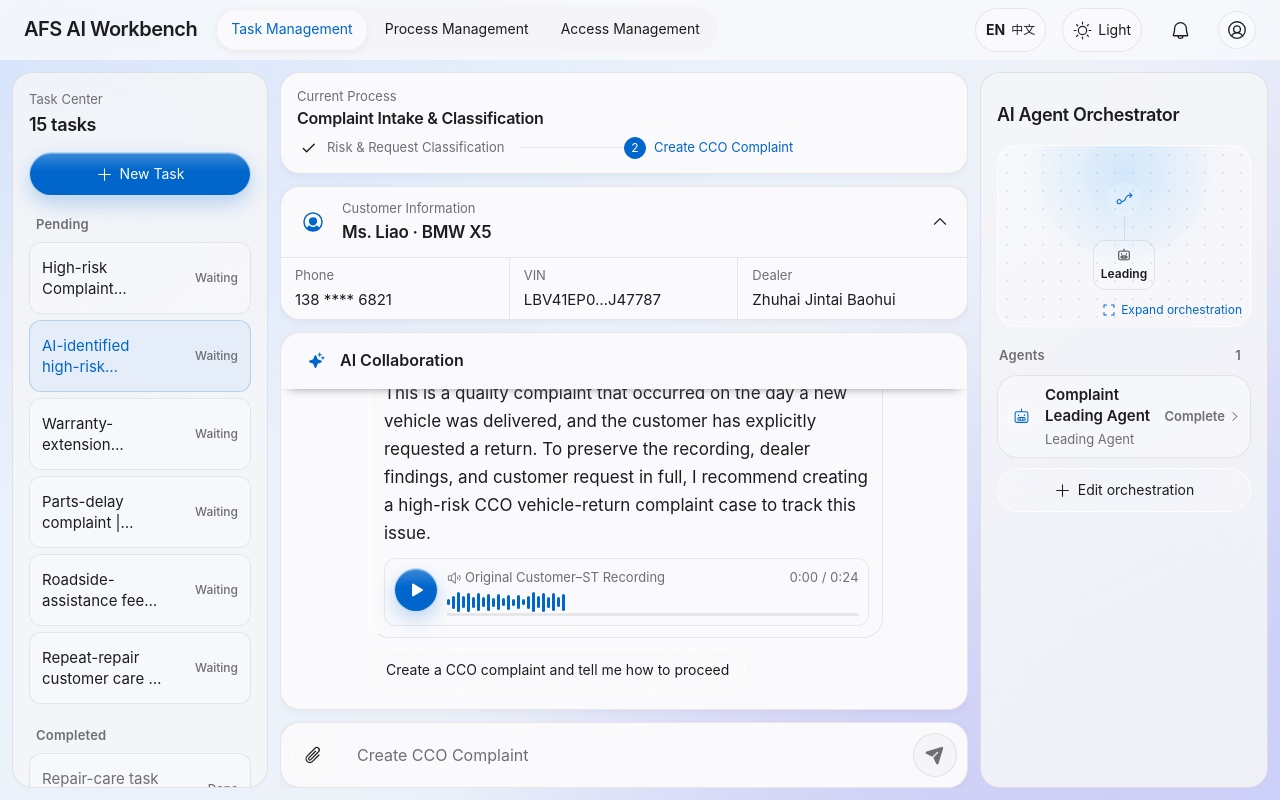
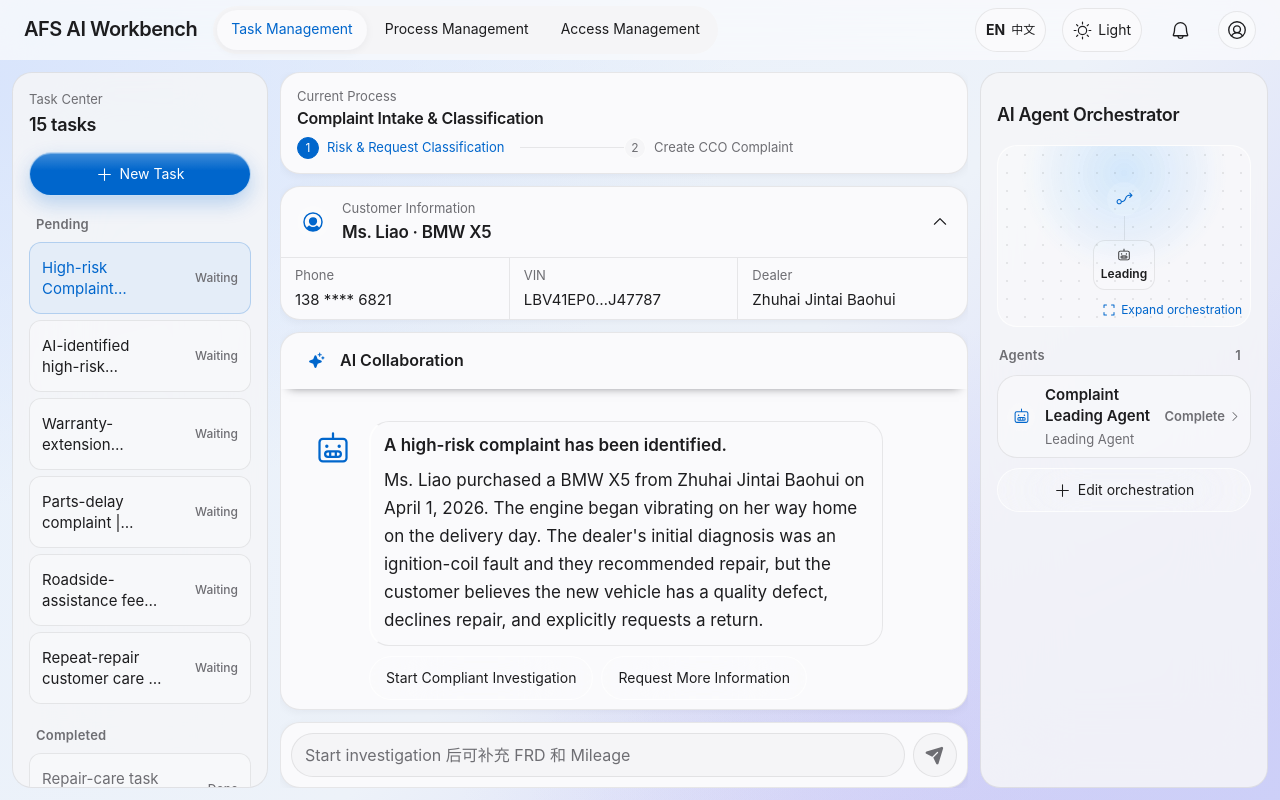
Before and after one commit to congwei98/afs-ai-demo-web, a Next.js app: page /chat in a window 1280 px wide. Built offline with nearby package versions, Linux system fonts and the light colour scheme.

Commit message:
feat: focus complaint investigation by default

```diff
--- a/app/chat/ChatWorkbench.tsx
+++ b/app/chat/ChatWorkbench.tsx
@@ -291,7 +291,7 @@
   const [dealerModal, setDealerModal] = useState<"repair" | "supplement" | null>(null);
   const [documentsComplete, setDocumentsComplete] = useState(true);
   const [drawer, setDrawer] = useState<"tasks" | "agents" | null>(null);
-  const [taskView, setTaskView] = useState<TaskView>("main");
+  const [taskView, setTaskView] = useState<TaskView>("complaint-investigation");
   const [agentStates, setAgentStates] = useState<Record<string, AgentStatus>>({ router: "running" });
   const [approvals, setApprovals] = useState({ "repair-history": false, technical: false, mobility: false, warranty: false, legal: false, parts: false });
   const [partsReady] = useState(false);
@@ -310,10 +310,15 @@
     "complaint-leading": "waiting",
   });
   const [complaintInvestigationStarted, setComplaintInvestigationStarted] = useState(false);
+  const [complaintPlanAgentsVisible, setComplaintPlanAgentsVisible] = useState(false);
+  const [complaintWarrantyRequested, setComplaintWarrantyRequested] = useState(false);
+  const [complaintInput, setComplaintInput] = useState("");
   const nextId = useRef(3);
   const timers = useRef<ReturnType<typeof setTimeout>[]>([]);
   const repairQueryTimer = useRef<ReturnType<typeof setTimeout> | null>(null);
   const complaintTimers = useRef<ReturnType<typeof setTimeout>[]>([]);
+  const complaintNextId = useRef(2);
+  const complaintInitialStarted = useRef(false);
   const messageEnd = useRef<HTMLDivElement>(null);
   const fileInput = useRef<HTMLInputElement>(null);
   const initialStarted = useRef(false);
@@ -347,7 +352,14 @@
     detail: repairQueryStatus === "done" ? `已查询 ${repairQueryVehicle} 的全部维修记录，共返回 ${mockRepairRecords.length} 条。` : "正在识别车辆标识并查询全部维修工单。",
     instruction: `查询 ${repairQueryVehicle} 的全部维修记录，并按时间顺序返回。`,
   }] : [], [repairQueryStatus, repairQueryVehicle]);
-  const activeGraphNodes = taskView === "repair-query" ? repairQueryNodes : taskView === "complaint-investigation" ? complaintInvestigationNodes.filter((node) => node.id === "complaint-leading" || complaintInvestigationStarted) : graphNodes;
+  const complaintGraphNodes = useMemo(() => {
+    if (!complaintInvestigationStarted) return complaintInvestigationNodes.filter((node) => node.id === "complaint-leading");
+    return [
+      ...complaintInvestigationNodes,
+      ...baseGraphs.retention.filter((node) => node.id === "retention" || (complaintPlanAgentsVisible && node.id !== "customer-care" && (complaintWarrantyRequested || node.id !== "warranty"))),
+    ];
+  }, [complaintInvestigationStarted, complaintPlanAgentsVisible, complaintWarrantyRequested]);
+  const activeGraphNodes = taskView === "repair-query" ? repairQueryNodes : taskView === "complaint-investigation" ? complaintGraphNodes : graphNodes;
   const activeAgentStates = taskView === "repair-query" && repairQueryStatus ? { "adhoc-repair-history": repairQueryStatus } : taskView === "complaint-investigation" ? complaintAgentStates : agentStates;
   const selected = activeGraphNodes.find((node) => node.id === selectedNode) ?? activeGraphNodes[0];
 
@@ -371,6 +383,10 @@
   const startComplaintInvestigationTask = () => {
     clearComplaintTimers();
     setComplaintInvestigationStarted(false);
+    setComplaintPlanAgentsVisible(false);
+    setComplaintWarrantyRequested(false);
+    setComplaintInput("");
+    complaintNextId.current = 2;
     setComplaintAgentStates({ "complaint-leading": "running" });
     setComplaintMessages(complaintInvestigationMessages.map((message) => ({ ...message, visible: 0, streaming: true })));
     let visible = 0;
@@ -386,6 +402,31 @@
     };
     complaintTimers.current.push(setTimeout(streamResponse, 180));
   };
+
+  const streamComplaintAssistant = (body: string, options?: { plan?: PlanRow[]; actions?: string[]; onDone?: () => void }) => {
+    const id = complaintNextId.current++;
+    setComplaintMessages((current) => [...current, { id, role: "assistant", body, plan: options?.plan, actions: options?.actions, visible: 0, streaming: true }]);
+    let visible = 0;
+    const tick = () => {
+      visible += 1;
+      setComplaintMessages((current) => current.map((message) => message.id === id ? { ...message, visible } : message));
+      if (visible < body.length) {
+        complaintTimers.current.push(setTimeout(tick, 30));
+        return;
+      }
+      setComplaintMessages((current) => current.map((message) => message.id === id ? { ...message, visible: body.length, streaming: false } : message));
+      options?.onDone?.();
+    };
+    complaintTimers.current.push(setTimeout(tick, 180));
+  };
+
+  useEffect(() => {
+    if (complaintInitialStarted.current) return;
+    complaintInitialStarted.current = true;
+    startComplaintInvestigationTask();
+    // The starter intentionally runs once per page load so refresh always begins in this task.
+    // eslint-disable-next-line react-hooks/exhaustive-deps
+  }, []);
 
   useEffect(() => {
     if (initialStarted.current) return;
@@ -691,24 +732,51 @@
   };
 
   const handleComplaintAction = (action: string) => {
-    const userMessage: Message = { id: Date.now(), role: "user", body: action, visible: action.length };
+    const userMessage: Message = { id: complaintNextId.current++, role: "user", body: action, visible: action.length };
     if (action === "Start Compliant Investigation") {
-      setComplaintMessages((current) => [...current, userMessage, {
-        id: Date.now() + 1,
-        role: "assistant",
-        body: "Compliant Investigation 已启动。我会先核实车辆故障、经销商检查结论与客户退车诉求，并在需要业务确认时发起补充信息请求。",
-        visible: 72,
-      }]);
+      setComplaintMessages((current) => [...current, userMessage]);
       setComplaintInvestigationStarted(true);
       setComplaintAgentStates({ "complaint-leading": "done", "complaint-investigation-process": "running" });
+      streamComplaintAssistant("我推荐按下面的顺序执行。\n\n客户在购车当日就发现故障，因此先核实购车日附近的维修工单，确认客户提供的故障信息与经销商记录是否一致。随后查询已登记的维修方案，明确后续修复安排。\n\n维修期间的出行安排也会影响客户是否愿意继续沟通，因此我会查询经销商是否有可用代步车。", {
+        plan: retentionPlan,
+        actions: ["按建议开始"],
+        onDone: () => {
+          setComplaintAgentStates({ "complaint-leading": "done", "complaint-investigation-process": "done", retention: "done", "repair-history": "waiting", technical: "waiting", mobility: "waiting" });
+          setComplaintPlanAgentsVisible(true);
+        },
+      });
+      return;
+    }
+    if (action === "按建议开始") {
+      setComplaintMessages((current) => [...current, userMessage]);
+      setComplaintAgentStates((current) => ({ ...current, retention: "running", "repair-history": "running", technical: "running", mobility: "running", ...(complaintWarrantyRequested ? { warranty: "running" } : {}) }));
+      streamComplaintAssistant("我已按确认后的计划启动 Data Agent 查询。", { onDone: () => setComplaintAgentStates((current) => ({ ...current, retention: "done", "repair-history": "done", technical: "done", mobility: "done", ...(complaintWarrantyRequested ? { warranty: "done" } : {}) })) });
       return;
     }
     setComplaintMessages((current) => [...current, userMessage, {
-      id: Date.now() + 1,
+      id: complaintNextId.current++,
       role: "assistant",
       body: "请补充经销商完整检测报告、维修工单、车辆当前里程，以及客户是否已提交书面退车申请。收到后，我会更新投诉风险判断与调查建议。",
       visible: 62,
     }]);
+  };
+
+  const submitComplaintInput = (event: FormEvent) => {
+    event.preventDefault();
+    const value = complaintInput.trim();
+    if (!value || !complaintInvestigationStarted) return;
+    setComplaintInput("");
+    setComplaintMessages((current) => [...current, { id: complaintNextId.current++, role: "user", body: value, visible: value.length }]);
+    setComplaintAgentStates((current) => ({ ...current, retention: "running", warranty: "waiting" }));
+    streamComplaintAssistant(`我已收到你的补充：“${value}”。\n\n我已将 FRD 保修开始日和当前里程加入待执行计划。它们会与购车日附近的维修工单、维修方案和代步车可用性一并核对；目前尚未发起数据查询。下面是更新后的计划，请确认后开始执行。`, {
+      plan: updatedRetentionPlan,
+      actions: ["按建议开始"],
+      onDone: () => {
+        setComplaintWarrantyRequested(true);
+        setComplaintPlanAgentsVisible(true);
+        setComplaintAgentStates((current) => ({ ...current, retention: "done", warranty: "waiting" }));
+      },
+    });
   };
 
   return (
@@ -796,7 +864,7 @@
               <button type="submit" disabled={!canSend || !input.trim()} aria-label={t("发送指令")}><PaperPlaneTilt size={20} weight="fill" /></button>
             </div>
             </form>
-          </> : taskView === "complaint-investigation" ? <ComplaintInvestigationTask messages={complaintMessages} onAction={handleComplaintAction} customerOpen={customerOpen} onToggleCustomer={() => setCustomerOpen((current) => !current)} profileReady={profileReady} /> : taskView === "repair-query" ? <RepairQueryTask input={repairQueryInput} onInput={setRepairQueryInput} request={repairQueryRequest} vehicle={repairQueryVehicle} status={repairQueryStatus} needsDetail={repairQueryNeedsDetail} onSubmit={submitRepairQuery} /> : <ApprovalTask key={taskView} type={taskView} approved={activeApprovalDone} onApprove={approveActiveTask} onBack={() => setTaskView("main")} />}
+          </> : taskView === "complaint-investigation" ? <ComplaintInvestigationTask messages={complaintMessages} onAction={handleComplaintAction} input={complaintInput} onInput={setComplaintInput} onSubmit={submitComplaintInput} investigationStarted={complaintInvestigationStarted} customerOpen={customerOpen} onToggleCustomer={() => setCustomerOpen((current) => !current)} profileReady={profileReady} /> : taskView === "repair-query" ? <RepairQueryTask input={repairQueryInput} onInput={setRepairQueryInput} request={repairQueryRequest} vehicle={repairQueryVehicle} status={repairQueryStatus} needsDetail={repairQueryNeedsDetail} onSubmit={submitRepairQuery} /> : <ApprovalTask key={taskView} type={taskView} approved={activeApprovalDone} onApprove={approveActiveTask} onBack={() => setTaskView("main")} />}
         </section>
 
         <AgentWorkspace
@@ -890,18 +958,21 @@
   </aside>;
 }
 
-function ComplaintInvestigationTask({ messages, onAction, customerOpen, onToggleCustomer, profileReady }: { messages: Message[]; onAction: (value: string) => void; customerOpen: boolean; onToggleCustomer: () => void; profileReady: boolean }) {
+function ComplaintInvestigationTask({ messages, onAction, input, onInput, onSubmit, investigationStarted, customerOpen, onToggleCustomer, profileReady }: { messages: Message[]; onAction: (value: string) => void; input: string; onInput: (value: string) => void; onSubmit: (event: FormEvent) => void; investigationStarted: boolean; customerOpen: boolean; onToggleCustomer: () => void; profileReady: boolean }) {
   const { t } = useLanguage();
-  const actionsDisabled = messages.length > complaintInvestigationMessages.length;
+  const latestActionMessageId = [...messages].reverse().find((message) => message.actions?.length)?.id;
   return <>
     <CustomerCard open={customerOpen} onToggle={onToggleCustomer} ready={profileReady} />
     <div className="chat-thread" aria-live="polite">
       <div className="chat-thread-heading"><div><span><Sparkle size={17} weight="fill" /></span><div><b>{t("AI 协作对话")}</b></div></div></div>
       <div className="chat-messages">
-        {messages.map((message) => <ChatMessage key={message.id} message={message} onAction={onAction} actionsDisabled={actionsDisabled} />)}
+        {messages.map((message) => <ChatMessage key={message.id} message={message} onAction={onAction} actionsDisabled={message.id !== latestActionMessageId} />)}
       </div>
     </div>
-    <div className="chat-composer complaint-investigation-composer" aria-label={t("当前步骤无需输入")}><div><input value="" readOnly disabled placeholder="Do anything" /><button type="button" disabled aria-label={t("发送指令")}><PaperPlaneTilt size={20} weight="fill" /></button></div></div>
+    <form className="chat-composer complaint-investigation-composer" onSubmit={onSubmit} aria-busy={!investigationStarted}>
+      <label className="sr-only" htmlFor="complaint-investigation-command">{t("补充调查信息")}</label>
+      <div><input id="complaint-investigation-command" value={input} onChange={(event) => onInput(event.target.value)} disabled={!investigationStarted} placeholder={investigationStarted ? "例如：FRD 保修开始日为 2026-04-03，Mileage 为 91 km" : "Start investigation 后可补充 FRD 和 Mileage"} /><button type="submit" disabled={!investigationStarted || !input.trim()} aria-label={t("发送指令")}><PaperPlaneTilt size={20} weight="fill" /></button></div>
+    </form>
   </>;
 }
 
```
Also changed, not shown: 1 other file (tests, documents, lock files or other folders).
